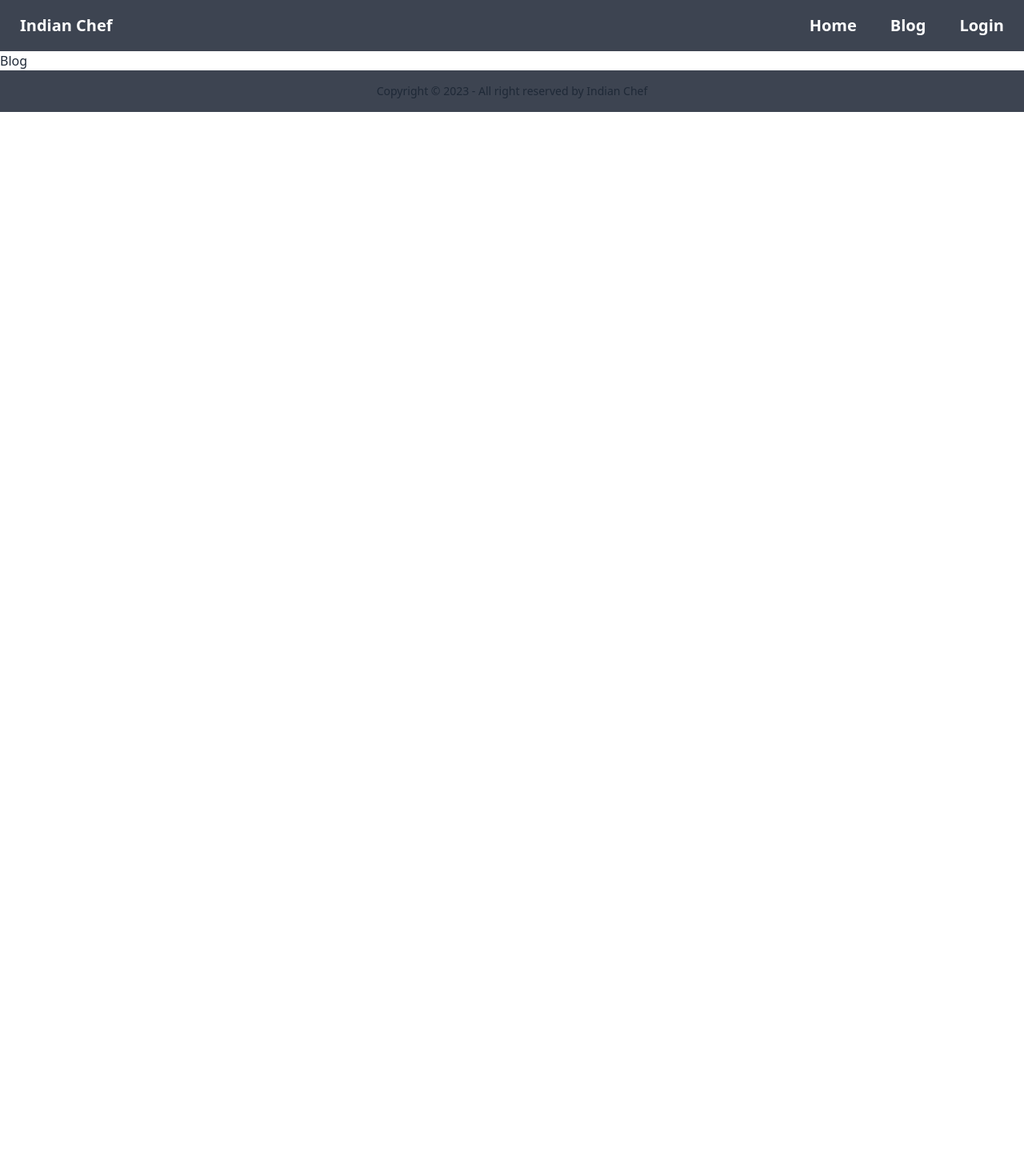
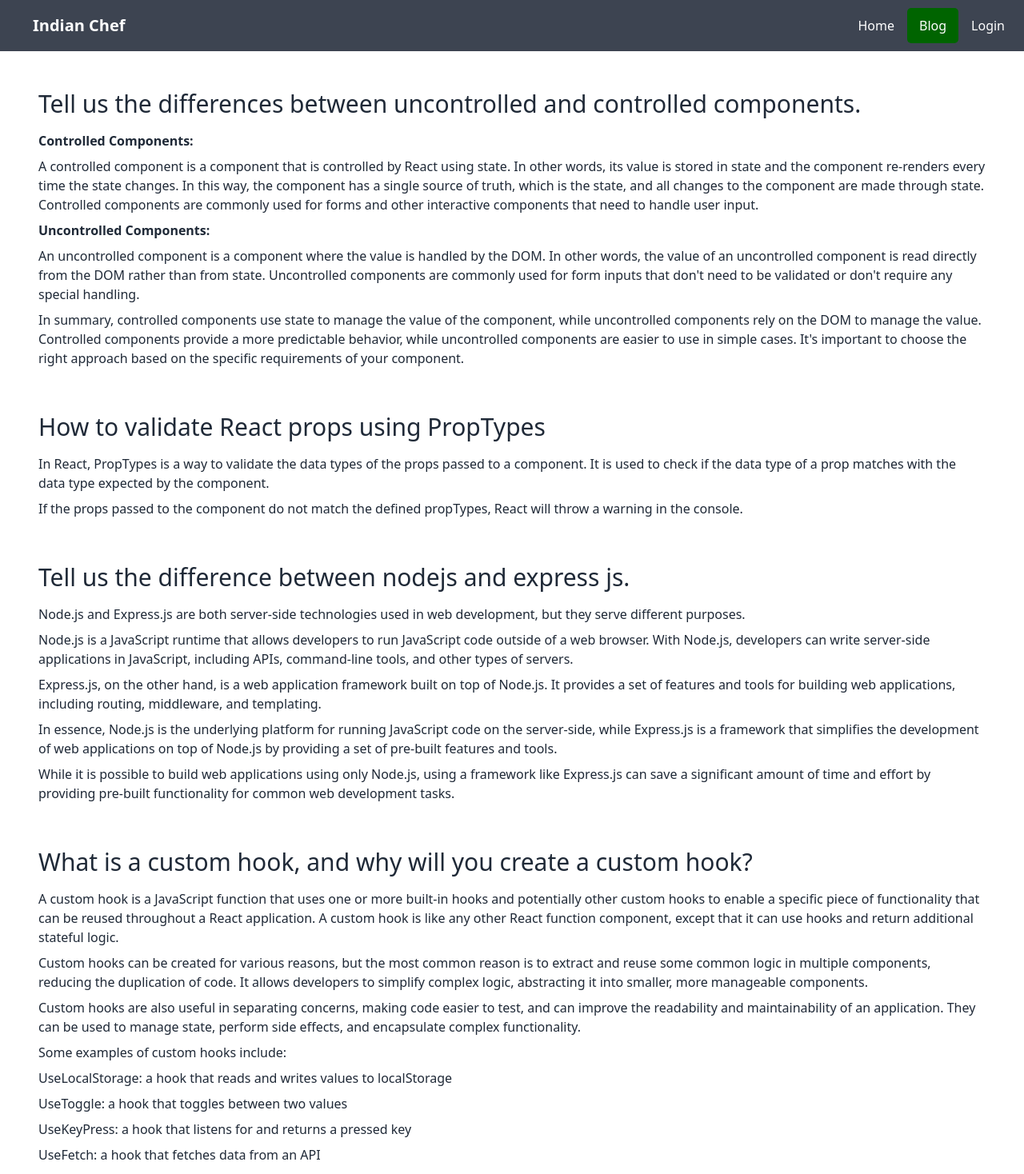
Before and after one commit to mtbbsl/chef-recipe-client, a React (Vite) app: page /blog in a window 1280 px wide. Shown: the top 1468 px of the page at 80% size. Before the commit the page ends 800 px from the top, so only its background shows below. Built offline with nearby package versions, Linux system fonts and the light colour scheme; no server answers.

Commit message:
updated active link

```diff
--- /dev/null
+++ b/src/components/ActiveLink.css
@@ -0,0 +1,6 @@
+.active{
+    color:white;
+    background-color: darkgreen;
+    padding: 10px 15px;
+    border-radius: 5px;
+}
--- /dev/null
+++ b/src/components/ActiveLink.jsx
@@ -0,0 +1,18 @@
+import React from 'react';
+import { NavLink } from 'react-router-dom';
+import './ActiveLink.css';
+
+const ActiveLink = ({to, children}) => {
+    return (
+      <NavLink
+        to={to}
+        className={({ isActive }) =>
+          isActive ? "active" : ""
+        }
+      >
+        { children }
+      </NavLink>
+    );
+};
+
+export default ActiveLink;
--- a/src/components/Blog.jsx
+++ b/src/components/Blog.jsx
@@ -2,9 +2,134 @@ import React from 'react';
 
 const Blog = () => {
     return (
-        <div>
-            <h2>Blog</h2>
-        </div>
+      <div className="flex flex-col gap-12 p-12">
+        <section>
+          <h1 className="text-3xl pb-4">
+            Tell us the differences between uncontrolled and controlled
+            components.
+          </h1>
+          <h2 className="font-bold mb-2">Controlled Components:</h2>
+          <p className="mb-2">
+            A controlled component is a component that is controlled by React
+            using state. In other words, its value is stored in state and the
+            component re-renders every time the state changes. In this way, the
+            component has a single source of truth, which is the state, and all
+            changes to the component are made through state. Controlled
+            components are commonly used for forms and other interactive
+            components that need to handle user input.
+          </p>
+          <h2 className="font-bold mb-2">Uncontrolled Components:</h2>
+          <p className="mb-2">
+            An uncontrolled component is a component where the value is handled
+            by the DOM. In other words, the value of an uncontrolled component
+            is read directly from the DOM rather than from state. Uncontrolled
+            components are commonly used for form inputs that don't need to be
+            validated or don't require any special handling.
+          </p>
+          <p className="mb-2">
+            In summary, controlled components use state to manage the value of
+            the component, while uncontrolled components rely on the DOM to
+            manage the value. Controlled components provide a more predictable
+            behavior, while uncontrolled components are easier to use in simple
+            cases. It's important to choose the right approach based on the
+            specific requirements of your component.
+          </p>
+        </section>
+        <section>
+          <h1 className="text-3xl pb-4">
+            How to validate React props using PropTypes
+          </h1>
+          <p className="mb-2">
+            In React, PropTypes is a way to validate the data types of the props
+            passed to a component. It is used to check if the data type of a
+            prop matches with the data type expected by the component.
+          </p>
+          <p className="mb-2">
+            If the props passed to the component do not match the defined
+            propTypes, React will throw a warning in the console.
+          </p>
+        </section>
+        <section>
+          <h1 className="text-3xl pb-4">
+            Tell us the difference between nodejs and express js.
+          </h1>
+          <p className="mb-2">
+            Node.js and Express.js are both server-side technologies used in web
+            development, but they serve different purposes.
+          </p>
+          <p className="mb-2">
+            Node.js is a JavaScript runtime that allows developers to run
+            JavaScript code outside of a web browser. With Node.js, developers
+            can write server-side applications in JavaScript, including APIs,
+            command-line tools, and other types of servers.
+          </p>
+          <p className="mb-2">
+            Express.js, on the other hand, is a web application framework built
+            on top of Node.js. It provides a set of features and tools for
+            building web applications, including routing, middleware, and
+            templating.
+          </p>
+          <p className="mb-2">
+            In essence, Node.js is the underlying platform for running
+            JavaScript code on the server-side, while Express.js is a framework
+            that simplifies the development of web applications on top of
+            Node.js by providing a set of pre-built features and tools.
+          </p>
+          <p className="mb-2">
+            While it is possible to build web applications using only Node.js,
+            using a framework like Express.js can save a significant amount of
+            time and effort by providing pre-built functionality for common web
+            development tasks.
+          </p>
+        </section>
+        <section>
+          <h1 className="text-3xl pb-4">
+            What is a custom hook, and why will you create a custom hook?
+          </h1>
+          <p className="mb-2">
+            A custom hook is a JavaScript function that uses one or more
+            built-in hooks and potentially other custom hooks to enable a
+            specific piece of functionality that can be reused throughout a
+            React application. A custom hook is like any other React function
+            component, except that it can use hooks and return additional
+            stateful logic.
+          </p>
+          <p className="mb-2">
+            Custom hooks can be created for various reasons, but the most common
+            reason is to extract and reuse some common logic in multiple
+            components, reducing the duplication of code. It allows developers
+            to simplify complex logic, abstracting it into smaller, more
+            manageable components.
+          </p>
+          <p className="mb-2">
+            Custom hooks are also useful in separating concerns, making code
+            easier to test, and can improve the readability and maintainability
+            of an application. They can be used to manage state, perform side
+            effects, and encapsulate complex functionality.
+          </p>
+          <p className="mb-2">Some examples of custom hooks include:</p>
+          <ul>
+            <li className="mb-2">
+              UseLocalStorage: a hook that reads and writes values to
+              localStorage
+            </li>
+            <li className="mb-2">
+              UseToggle: a hook that toggles between two values
+            </li>
+            <li className="mb-2">
+              UseKeyPress: a hook that listens for and returns a pressed key
+            </li>
+            <li className="mb-2">
+              UseFetch: a hook that fetches data from an API
+            </li>
+          </ul>
+          <p className="mb-2">
+            Overall, creating custom hooks can make code more modular and
+            reusable, resulting in more efficient development and
+            easier-to-maintain codebases.
+          </p>
+        </section>
+      </div>
     );
 };
 
--- a/src/components/Header.jsx
+++ b/src/components/Header.jsx
@@ -1,6 +1,7 @@
 import React, { useContext } from "react";
 import { Link } from "react-router-dom";
 import { AuthContext } from "../providers/AuthProviders";
+import ActiveLink from "./ActiveLink";
 
 const Header = () => {
     const { user, logOut } = useContext(AuthContext);
@@ -12,21 +13,21 @@ const Header = () => {
     };
 
   return (
-    <div className="navbar bg-neutral text-neutral-content">
+    <div className="navbar bg-neutral text-neutral-content px-6 flex flex-col lg:flex-row">
       <div className="flex-1">
         <a className="btn btn-ghost normal-case text-xl">Indian Chef</a>
       </div>
-      <div className="flex-none gap-2">
-        <Link to="/" className="btn btn-ghost normal-case text-xl">Home</Link>
-        <Link to="/blog" className="btn btn-ghost normal-case text-xl">Blog</Link>
+      <div className="flex-none gap-4">
+        <ActiveLink to="/" className="btn btn-ghost normal-case text-xl">Home</ActiveLink>
+        <ActiveLink to="/blog" className="btn btn-ghost normal-case text-xl">Blog</ActiveLink>
 
         {
             user ? <>
             <span>{user.email}</span>
             <span>{user.displayName}</span>
-            <img src={user.photoURL} alt="" />
+            <img src={user.photoURL} alt="" className="w-12 rounded-full" />
             <button onClick={handleLogOut} className="btn btn-ghost normal-case text-xl">Sign Out</button>
-            </> : <Link to="/login" className="btn btn-ghost normal-case text-xl">Login</Link>
+            </> : <ActiveLink to="/login" className="btn btn-ghost normal-case text-xl">Login</ActiveLink>
         }
       </div>
     </div>
--- a/src/components/Home.jsx
+++ b/src/components/Home.jsx
@@ -26,8 +26,8 @@ const Home = () => {
       <section>
         <div className="hero min-h-screen bg-base-200">
           <div className="hero-content flex-col lg:flex-row">
-            <img src="/chef.png" className="max-w-sm rounded-lg shadow-2xl" />
-            <div>
+            <img src="/chef.png" className="max-w-m rounded-lg shadow-2xl" />
+            <div className="text-center lg:text-left">
               <h1 className="text-5xl font-bold">Indian Chef</h1>
               <p className="py-6">
                 Six Famous Indian Chefs That Will Help You Unlock Your Culinary
@@ -71,15 +71,15 @@ const Home = () => {
             <div className="flex flex-col justify-center items-center">
               <h1 className="text-5xl font-bold">Subscribe Now</h1>
               <p className="py-6">
-                As a subscriber, you'll receive regular updates on [Website
-                Name]'s latest news, articles, and promotions. We'll also be
-                sending you exclusive content that you won't find anywhere else.
+                As a subscriber, you ll receive regular updates on Website
+                Name s latest news, articles, and promotions. We ll also be
+                sending you exclusive content that you wont find anywhere else.
               </p>
               <p className="py-2">
                 We take your privacy seriously, so you can rest assured that we
-                won't share your personal information with anyone. If you ever
+                won t share your personal information with anyone. If you ever
                 decide that you no longer want to receive emails from us, you
-                can unsubscribe at any time by clicking the "unsubscribe" link
+                can unsubscribe at any time by clicking the unsubscribe link
                 at the bottom of our
               </p>
               <div className="form-control">
--- a/src/layout/Main.jsx
+++ b/src/layout/Main.jsx
@@ -1,12 +1,14 @@
 import React from 'react';
-import { Outlet } from 'react-router-dom';
+import { Outlet, useNavigation } from 'react-router-dom';
 import Header from '../components/Header';
 import Footer from '../components/Footer';
 
 const Main = () => {
+    const navigation = useNavigation();
     return (
         <div>
             <Header></Header>
+            <div>{navigation.state === 'loading' && 'Loading' }</div>
             <Outlet></Outlet>
             <Footer></Footer>
         </div>
```
